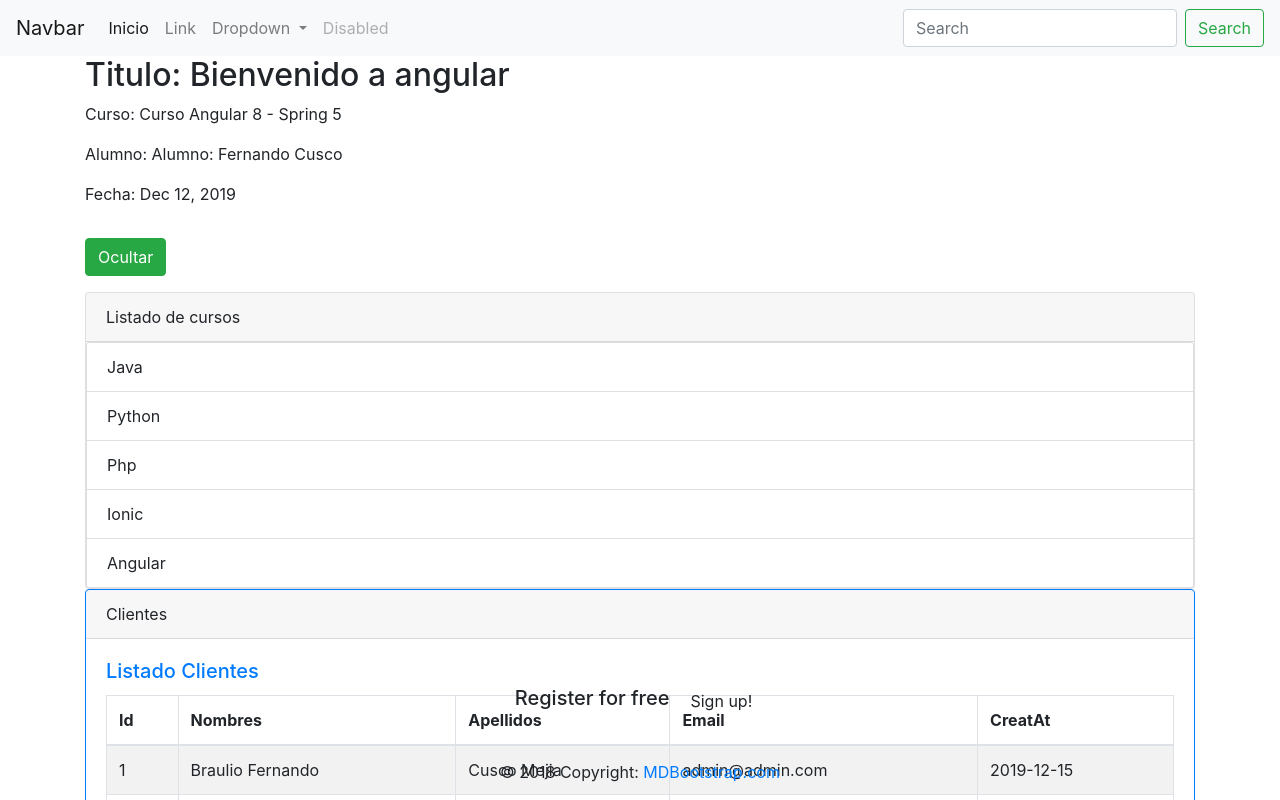
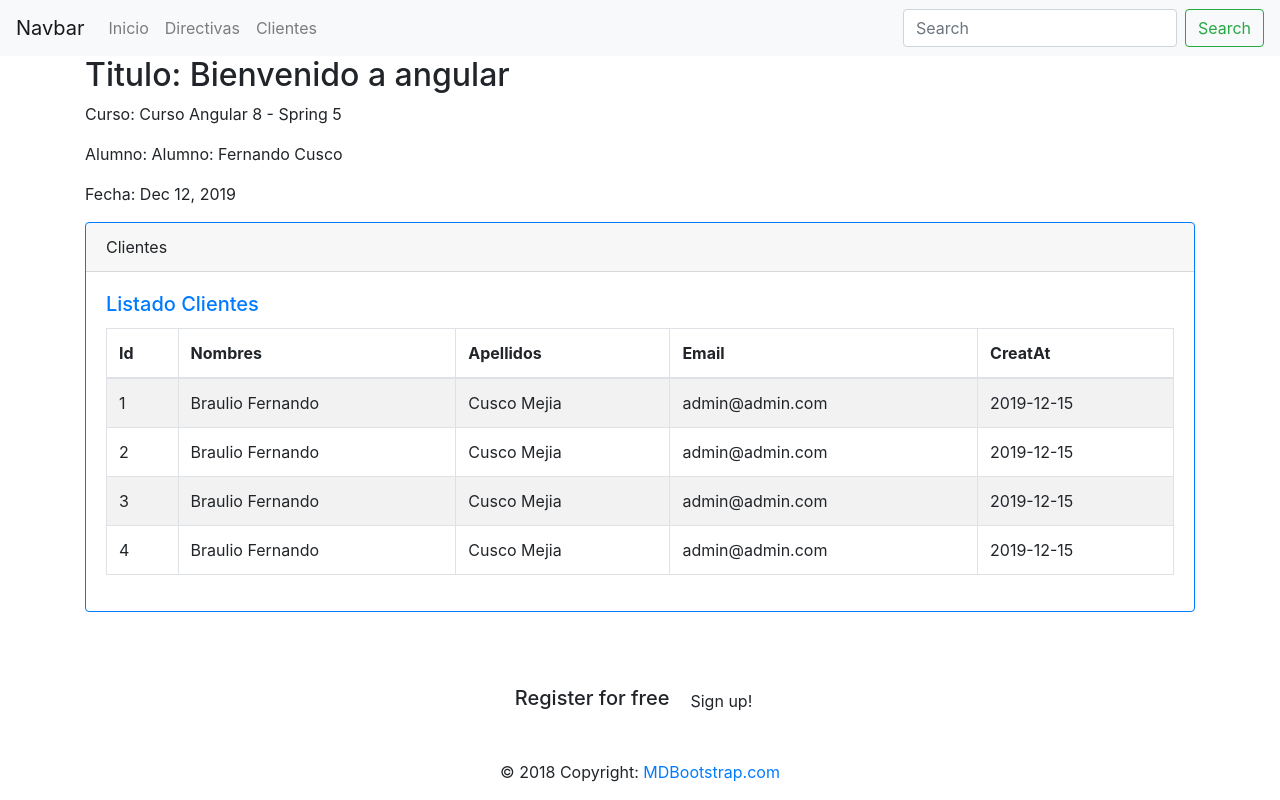
Before and after one commit to Fernando-Cusco/cliente-angular, an Angular app: page /clientes in a window 1280 px wide. Shown: the top 800 px of the page. Built offline with nearby package versions, Linux system fonts and the light colour scheme.

Commit message:
agregando RouterModele y la directiva <router-outlet>

```diff
--- a/src/app/app.component.html
+++ b/src/app/app.component.html
@@ -5,10 +5,10 @@
   <p>Alumno: {{ alumno }}</p>
   <p>Fecha: {{ fecha | date }}</p>
 </div>
-<app-directiva>
 
-</app-directiva>
+<router-outlet>
 
-<app-clientes></app-clientes>
+
+</router-outlet>
 
 <app-footer></app-footer>
--- a/src/app/componentes/nav/nav.component.html
+++ b/src/app/componentes/nav/nav.component.html
@@ -6,26 +6,18 @@
 
     <div class="collapse navbar-collapse" id="navbarSupportedContent">
       <ul class="navbar-nav mr-auto">
-        <li class="nav-item active">
+        <li class="nav-item">
           <a class="nav-link" href="#">Inicio <span class="sr-only">(current)</span></a>
         </li>
-        <li class="nav-item">
-          <a class="nav-link" href="#">Link</a>
+
+        <li class="nav-item" routerLinkActive="active">
+          <a class="nav-link" routerLink="/directivas">Directivas <span class="sr-only">(current)</span></a>
         </li>
-        <li class="nav-item dropdown">
-          <a class="nav-link dropdown-toggle" href="#" id="navbarDropdown" role="button" data-toggle="dropdown" aria-haspopup="true" aria-expanded="false">
-            Dropdown
-          </a>
-          <div class="dropdown-menu" aria-labelledby="navbarDropdown">
-            <a class="dropdown-item" href="#">Accion</a>
-            <a class="dropdown-item" href="#">Another action</a>
-            <div class="dropdown-divider"></div>
-            <a class="dropdown-item" href="#">Something else here</a>
-          </div>
+
+        <li class="nav-item" routerLinkActive>
+          <a class="nav-link" routerLink="/clientes">Clientes</a>
         </li>
-        <li class="nav-item">
-          <a class="nav-link disabled" href="#" tabindex="-1" aria-disabled="true">Disabled</a>
-        </li>
+
       </ul>
       <form class="form-inline my-2 my-lg-0">
         <input class="form-control mr-sm-2" type="search" placeholder="Search" aria-label="Search">
```
Also changed, not shown: src/app/app.module.ts (+21 -2 lines).
